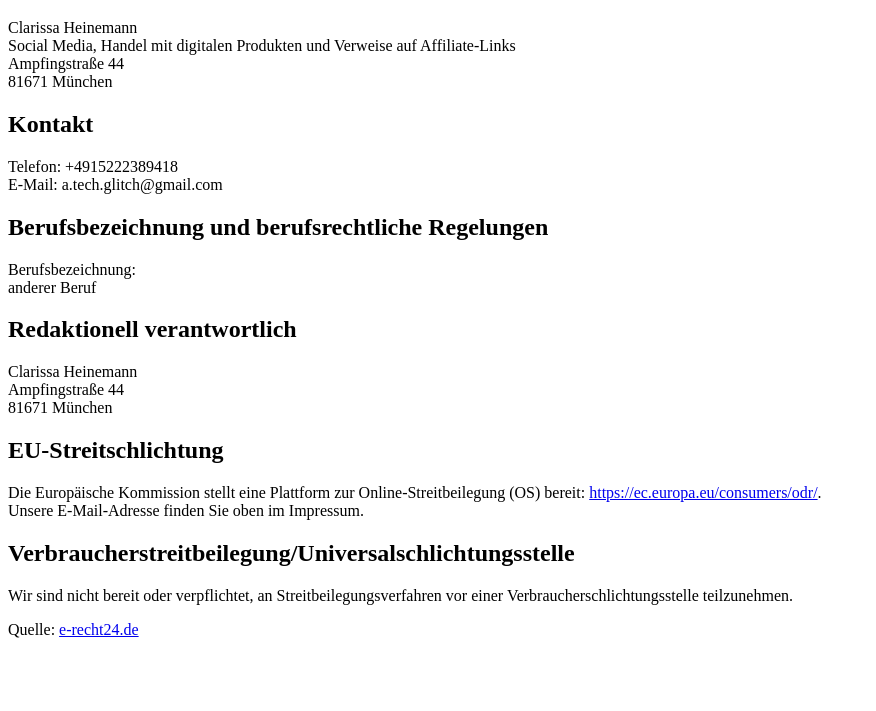
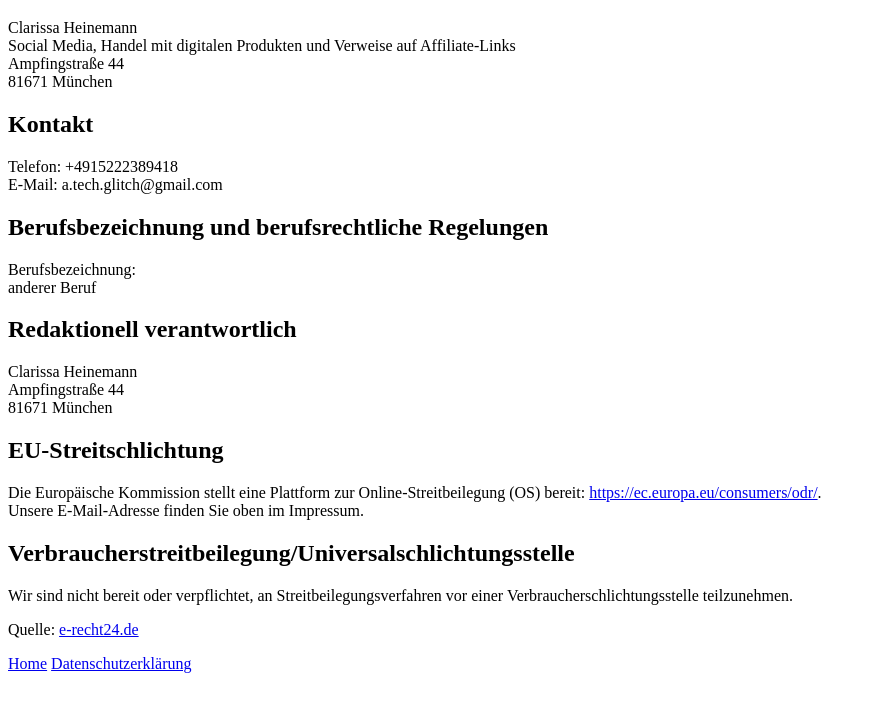
Before and after one commit to issi-tech-glitch/impressum, a plain HTML site: page impressum.html in a window 1280 px wide. Shown: the part 61-772 px from the top of the page, without its empty margins (0-876 px from the left). Drawn offline with Linux system fonts and the light colour scheme.

Commit message:
Modify links

```diff
--- a/impressum.html
+++ b/impressum.html
@@ -26,4 +26,7 @@ Ampfingstra&szlig;e 44<br />
 <p>Wir sind nicht bereit oder verpflichtet, an Streitbeilegungsverfahren vor einer Verbraucherschlichtungsstelle teilzunehmen.</p>
 
 <p>Quelle: <a href="https://www.e-recht24.de">e-recht24.de</a></p>
+
+<a href="index.html">Home</a>
+<a href="datenschutzerklaerung.html">Datenschutzerklärung</a>
 </html>
```
Also changed, not shown: datenschutzerklaerung.html (+5 -0 lines).
